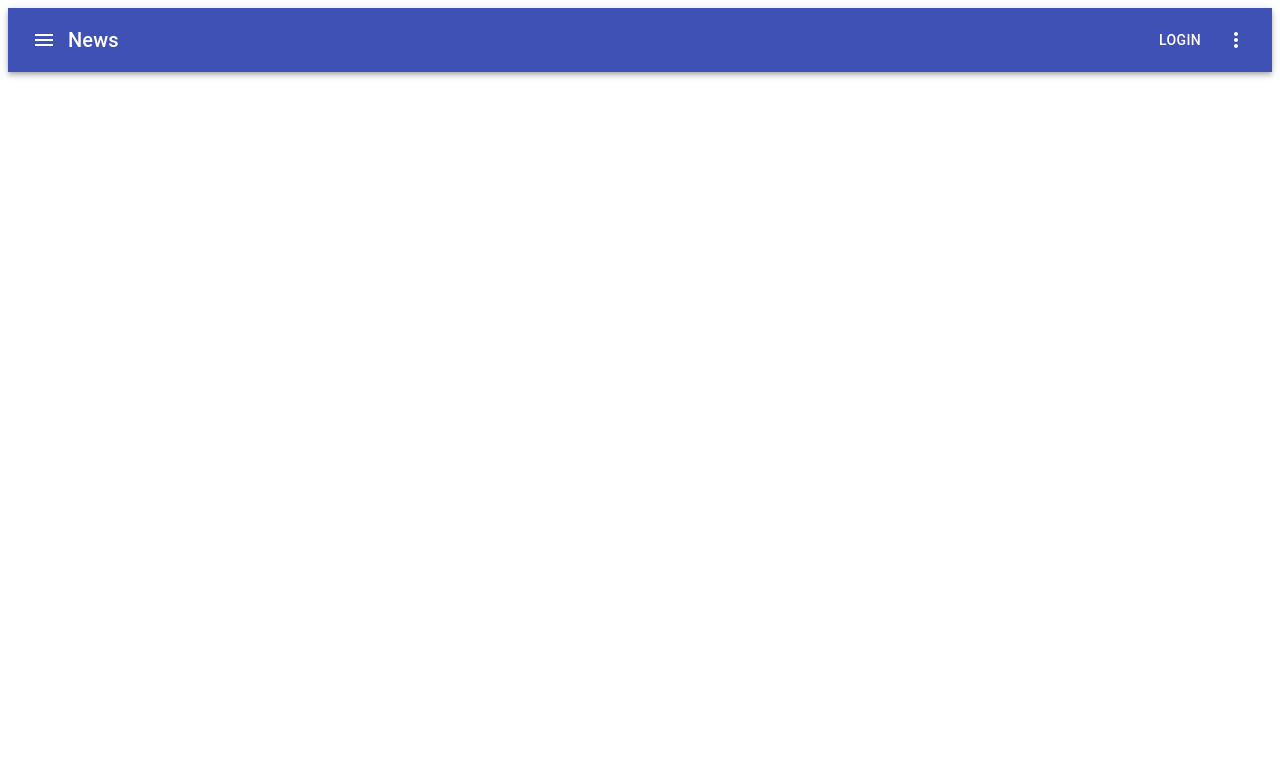
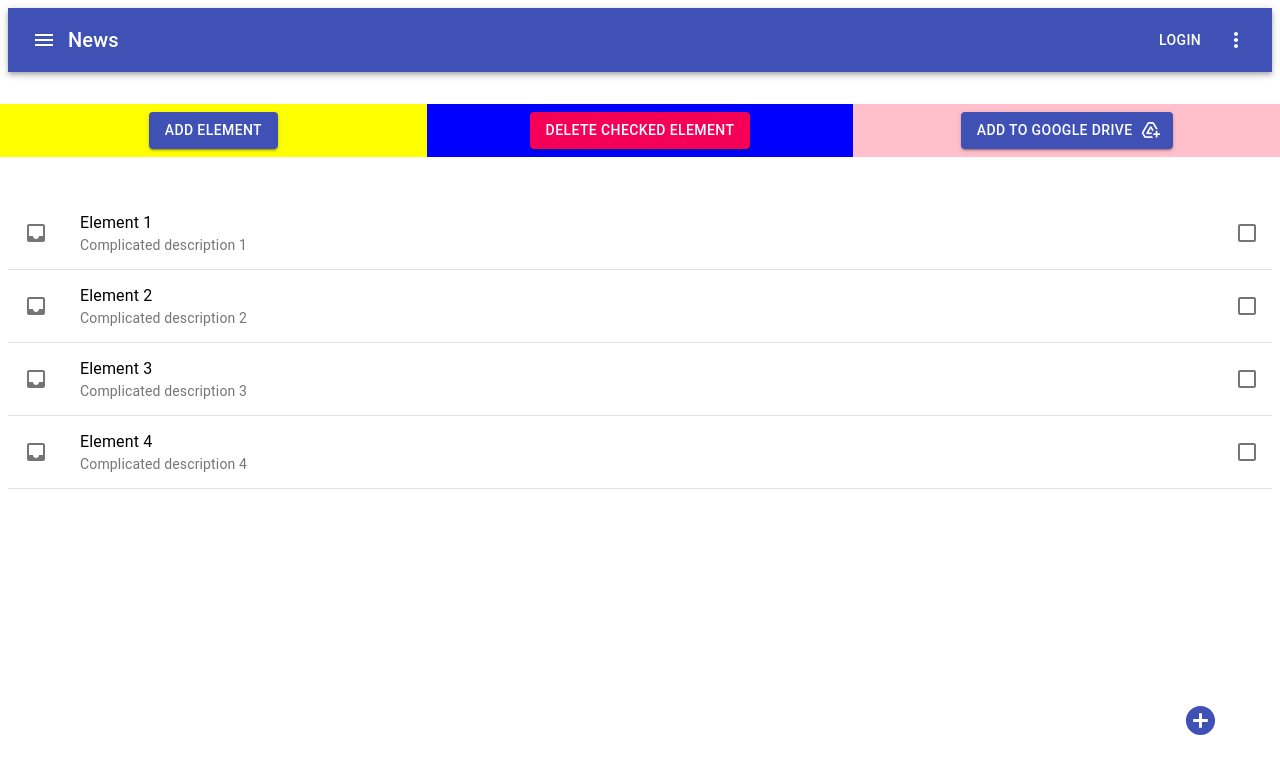
Before and after one commit to Volodymyrquo/just-material-ui, a React (Create React App) app: page / in a window 1280 px wide. Shown: the top 774 px of the page. Built offline with nearby package versions, Linux system fonts and the light colour scheme.

Commit message:
some commit

```diff
--- a/public/index.html
+++ b/public/index.html
@@ -12,6 +12,10 @@
     <link rel="apple-touch-icon" href="%PUBLIC_URL%/logo192.png" />
 
     <link rel="manifest" href="%PUBLIC_URL%/manifest.json" />
+    <link
+      rel="stylesheet"
+      href="https://fonts.googleapis.com/icon?family=Material+Icons"
+    />
     <!-- <link
       rel="stylesheet"
       href="https://use.fontawesome.com/releases/v5.15.1/css/all.css"
--- a/src/App.js
+++ b/src/App.js
@@ -1,10 +1,12 @@
 import React from 'react';
-import { AppHeader } from './components';
+import { AppButtons, AppHeader, AppList } from './components';
 
 const App = (props) => {
   return (
     <>
       <AppHeader />
+      <AppButtons />
+      <AppList />
     </>
   );
 };
--- a/src/components/AppButtons.jsx
+++ b/src/components/AppButtons.jsx
@@ -1,7 +1,81 @@
-import React from 'react';
-
+import { Button, Grid, Icon, IconButton } from '@material-ui/core';
+import { makeStyles } from '@material-ui/core/styles';
+import AddIcon from '@material-ui/icons/AddCircle';
+const useStyles = makeStyles((theme) => ({
+  root: {
+    flexGrow: 1,
+    margin: '40px auto',
+    background: '#8bc34a',
+  },
+  button: {
+    padding: theme.spacing(10),
+  },
+}));
 const AppButtons = () => {
-  return <div></div>;
+  const classes = useStyles();
+  return (
+    <div className={classes.root}>
+      <Grid container justify='center' spacing={2}>
+        <Grid
+          item
+          xs={12}
+          md={4}
+          style={{ background: 'yellow' }}
+          className={classes.button}>
+          <Grid container justify='center'>
+            <Button
+              variant='contained'
+              color='primary'
+              justify='center'
+              onClick={() => {
+                console.log('Clicked Add element');
+              }}>
+              Add element
+            </Button>
+          </Grid>
+        </Grid>
+        <Grid
+          item
+          xs={12}
+          md={4}
+          style={{ background: 'blue' }}
+          className={classes.button}>
+          <Grid container justify='center'>
+            <Button
+              variant='contained'
+              color='secondary'
+              onClick={() => {
+                console.log('Clicked Delete checked element');
+              }}>
+              Delete checked element
+            </Button>
+          </Grid>
+        </Grid>
+        <Grid item xs={12} md={4} style={{ background: 'pink' }}>
+          <Grid container justify='center'>
+            <Button
+              href='https://google.com.ua/'
+              target='_blank'
+              variant='contained'
+              color='primary'
+              endIcon={<Icon>add_to_drive</Icon>}
+              onClick={() => {
+                console.log('Clicked Add to Google Drive');
+              }}>
+              Add to Google Drive
+            </Button>
+          </Grid>
+        </Grid>
+      </Grid>
+      <IconButton
+        style={{ position: 'fixed', right: 50, bottom: 50 }}
+        onClick={() => {
+          console.log('Clicked IconButton');
+        }}>
+        <AddIcon color='primary' fontSize='large' />
+      </IconButton>
+    </div>
+  );
 };
 
 export default AppButtons;
--- a/src/components/AppHeader/AppDrawer.jsx
+++ b/src/components/AppHeader/AppDrawer.jsx
@@ -21,7 +21,7 @@ const useStyles = makeStyles({
 
 const AppDrawer = () => {
   const classes = useStyles();
-  const [state, setState] = useState({ left: false });
+  const [state, setState] = useState({ isOpen: false });
 
   const toggleDrawer = (anchor) => (event) => {
     if (
--- a/src/components/index.js
+++ b/src/components/index.js
@@ -1,2 +1,3 @@
 export { default as AppHeader } from './AppHeader/AppHeader';
 export { default as AppButtons } from './AppButtons';
+export { default as AppList } from './AppList';
```
Also changed, not shown: src/components/AppHeader/AppHeader.jsx (+1 -7 lines).
